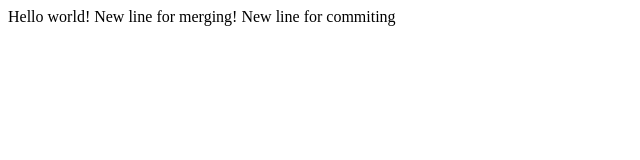
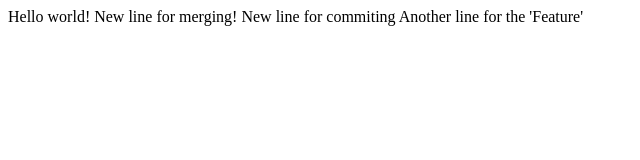
Before and after one commit to adrianEDx/lecture1, a plain HTML site: page index.html in a window 1280 px wide. Shown: the whole page, without its empty margins (0-640 px from the left). Drawn offline with Linux system fonts and the light colour scheme.

Commit message:
Added a feature

```diff
--- a/index.html
+++ b/index.html
@@ -7,5 +7,6 @@
         Hello world!
         New line for merging!
         New line for commiting
+        Another line for the 'Feature'
     </body>
 </html>
```
